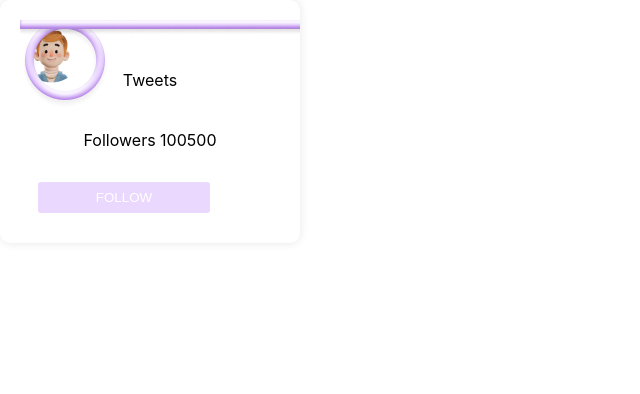
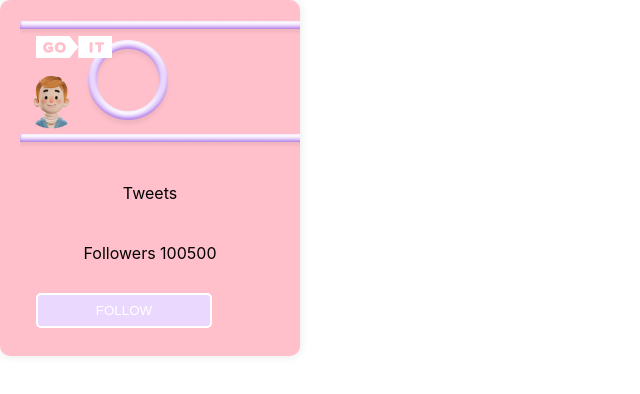
Before and after one commit to Konurbaeva/goit-test-challenge, a React (Create React App) app: page / in a window 1280 px wide. Shown: the top 394 px of the page, without its empty margins (0-640 px from the left). Built offline with nearby package versions, Linux system fonts and the light colour scheme.

Commit message:
adding full background color

```diff
--- a/src/Card.css
+++ b/src/Card.css
@@ -1,10 +1,21 @@
 
 .image-container {
-    position: relative;
-
+    background-color: pink;
+    width: 300px;
   }
 
-  /* .image-container img {
+  .image-container img {
+    top: 0;
+  }
+
+  /*
+
+  .image-container {
+    position: relative;
+    color:violet;
+  }
+
+  .image-container img {
     position: absolute;
     top: 0;
     left: 0;
@@ -17,12 +28,13 @@
     z-index: 1;
 
   }
-
-  */
-  .image-container img {
+    .image-container img {
     position: absolute;
     top: 0;
   }
+
+
+  */
 
   .image-container img:first-child {
     z-index: 1;
--- a/src/components/App.jsx
+++ b/src/components/App.jsx
@@ -2,6 +2,6 @@ import Card from "./Card"
 
 export const App = () => {
   return (
-   <Card followersCount="110"/>
+   <Card/>
   );
 };
--- a/src/components/Card.jsx
+++ b/src/components/Card.jsx
@@ -6,19 +6,6 @@ import '../Card.css';
 const boyImg = require('../assets/Hansel.png');
 const rectangle = require('../assets/Rectangle.png');
 const ellipse = require('../assets/Ellipse.png');
-
-// const CardWrapper = styled.div`
-//   width: 300px;
-//   border-radius: 10px;
-//   box-shadow: 0px 0px 10px rgba(0,0,0,0.1);
-//   overflow: hidden;
-// `;
-
-// const CardImg = styled.img`
-//   width: 100%;
-//   height: auto;
-//   display: block;
-// `;
 
 const CardWrapper = styled.div`
   width: 300px;
@@ -29,26 +16,12 @@ const CardWrapper = styled.div`
 
 const CardContent = styled.div`
   padding: 20px;
+  background-color: pink;
 `;
 
-// const CardParagraph = styled.div`
-//   display: block;
-//   margin-top: 20px;
-//   background-color: #f44336;
-//   color: #fff;
-//   text-align: center;
-//   padding: 10px;
-//   border-radius: 5px;
-//   text-decoration: none;
-
-//   &:hover {
-//     background-color: #d32f2f;
-//   }
-// `;
 const CardParagraph = styled.div`
   display: block;
   margin-top: 20px;
-
   text-align: center;
   padding: 10px;
 `;
@@ -72,14 +45,15 @@ const Button = styled.button`
 
 const Card = () => {
   const [text, setText] = useState('FOLLOW');
-  const [followersCount, setFollowersCount] = useState(parseInt(localStorage.getItem('followersCount')) || 100500);
+  const [followersCount, setFollowersCount] = useState(
+    parseInt(localStorage.getItem('followersCount')) || 100500
+  );
   const [isFollowing, setIsFollowing] = useState(false);
-
 
   const handleClick = () => {
     setIsFollowing(!isFollowing);
     setText('FOLLOWING');
-    setFollowersCount(isFollowing ? followersCount-1: followersCount+1)
+    setFollowersCount(isFollowing ? followersCount - 1 : followersCount + 1);
   };
 
   useEffect(() => {
@@ -96,11 +70,13 @@ const Card = () => {
           <img src={ellipse} alt="logo" />
           <img src={rectangle} alt="logo" />
         </div>
-
         <CardParagraph>Tweets</CardParagraph>
         <CardParagraph>Followers {followersCount}</CardParagraph>
-        <Button onClick={handleClick} style={{backgroundColor: isFollowing ? '#5CD3A8' : '#EBD8FF'}}>
-        {isFollowing ? 'FOLLOWING' : 'FOLLOW'}
+        <Button
+          onClick={handleClick}
+          style={{ backgroundColor: isFollowing ? '#5CD3A8' : '#EBD8FF' }}
+        >
+          {isFollowing ? 'FOLLOWING' : 'FOLLOW'}
         </Button>
       </CardContent>
     </CardWrapper>
```
Also changed, not shown: src/styled.jsx (+6 -1 lines).
